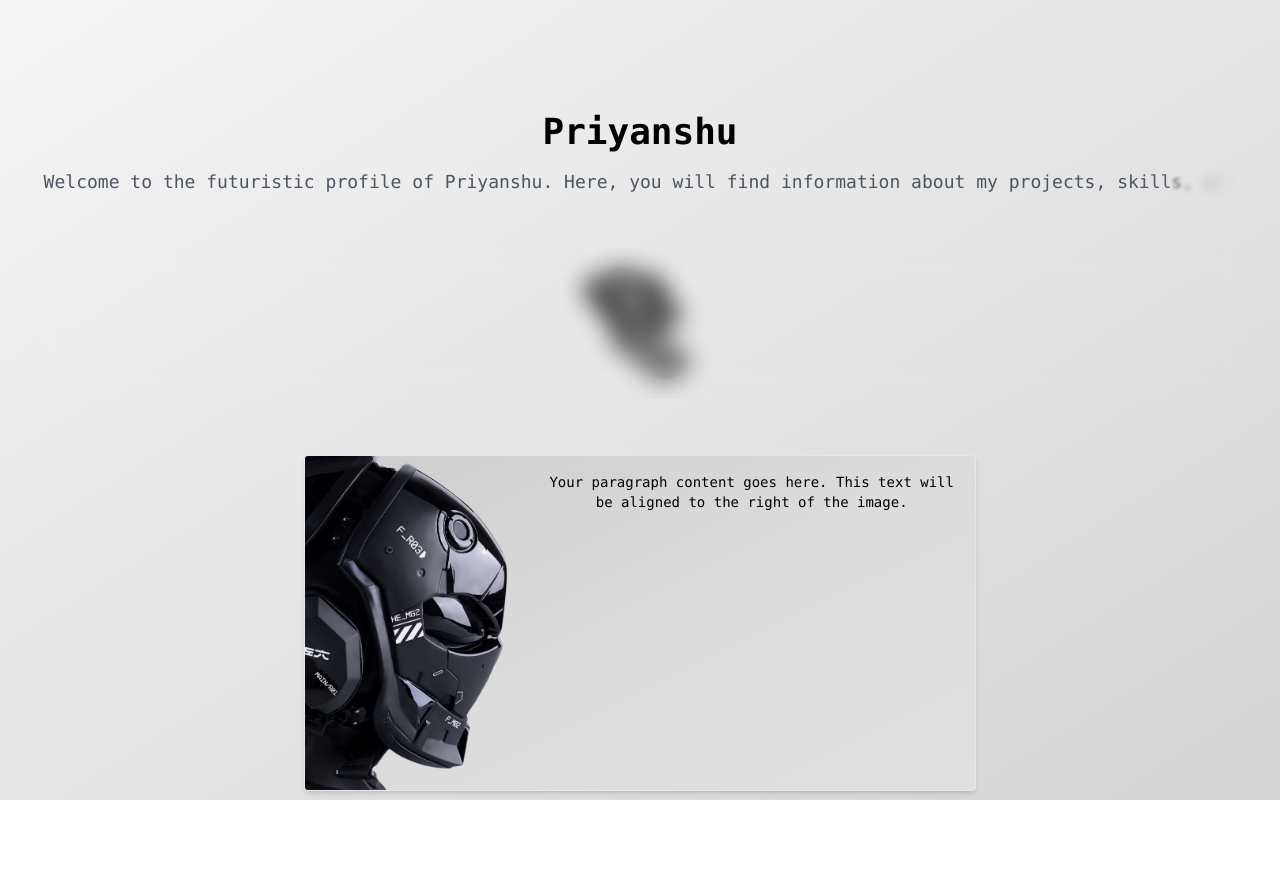
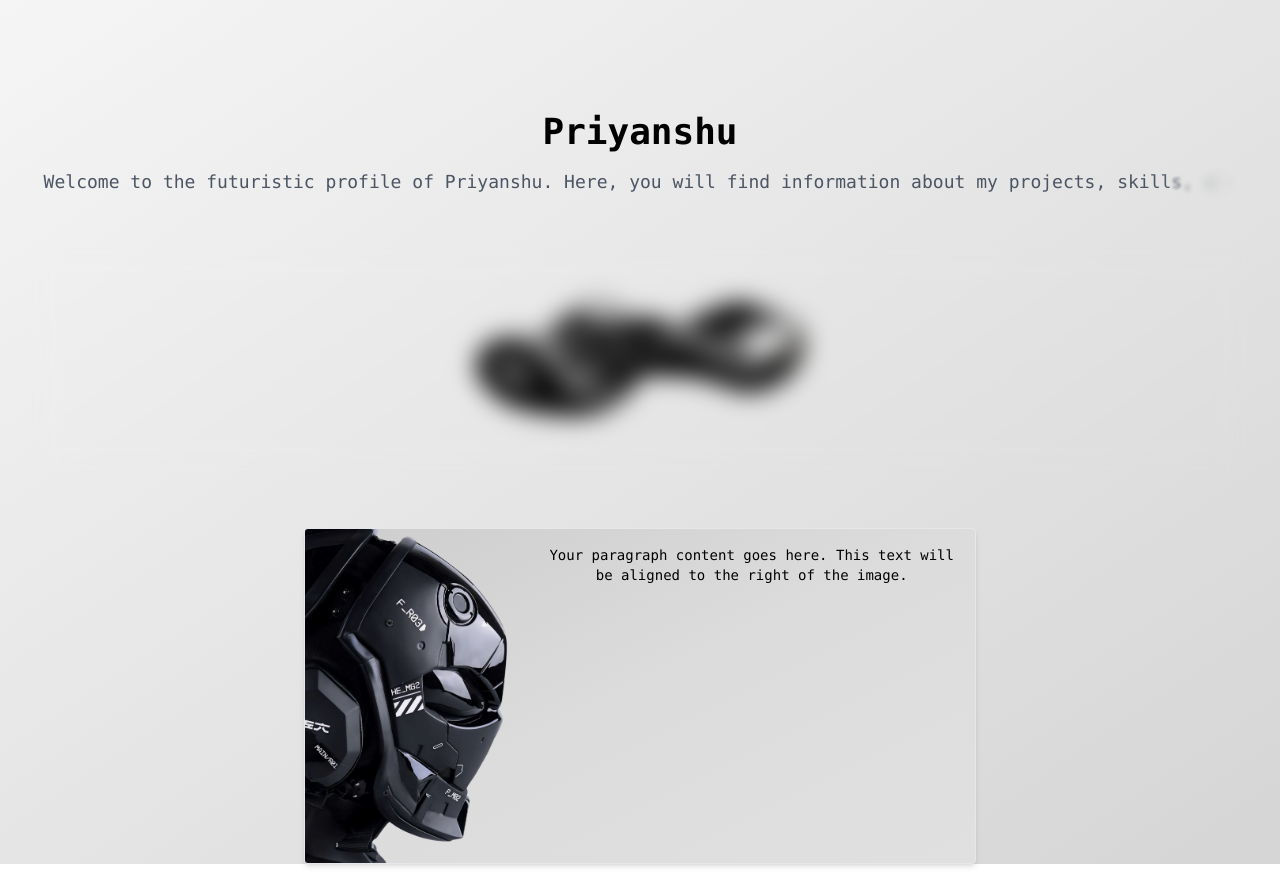
Before and after one commit to Priyansxu/Website, a Next.js app: page / in a window 1280 px wide. Before the commit the page ends 800 px from the top, so only its background shows below. Built offline with nearby package versions, Linux system fonts and the light colour scheme.

Commit message:
Update index.js

```diff
--- a/pages/index.js
+++ b/pages/index.js
@@ -1,6 +1,6 @@
 import { motion } from "framer-motion";
 import Image from "next/image";
-import ElementX from "../public/element-x.png";
+import Fluid from "../public/fluid.png";
 import Helmet from "../public/helmet.png";
 
 const paragraphVariants = {
@@ -55,10 +55,10 @@ export default function Page() {
           <div className="flex justify-center items-center relative mt-6">
             <div className="absolute inset-0 backdrop-blur-md p-6 z-20"></div>
             <Image
-              src={ElementX}
-              alt="Element"
+              src={Fluid}
+              alt="Fluid"
               height={150}
-              width={150}
+              width={400}
               className="relative z-10"
             />
           </div>
```
